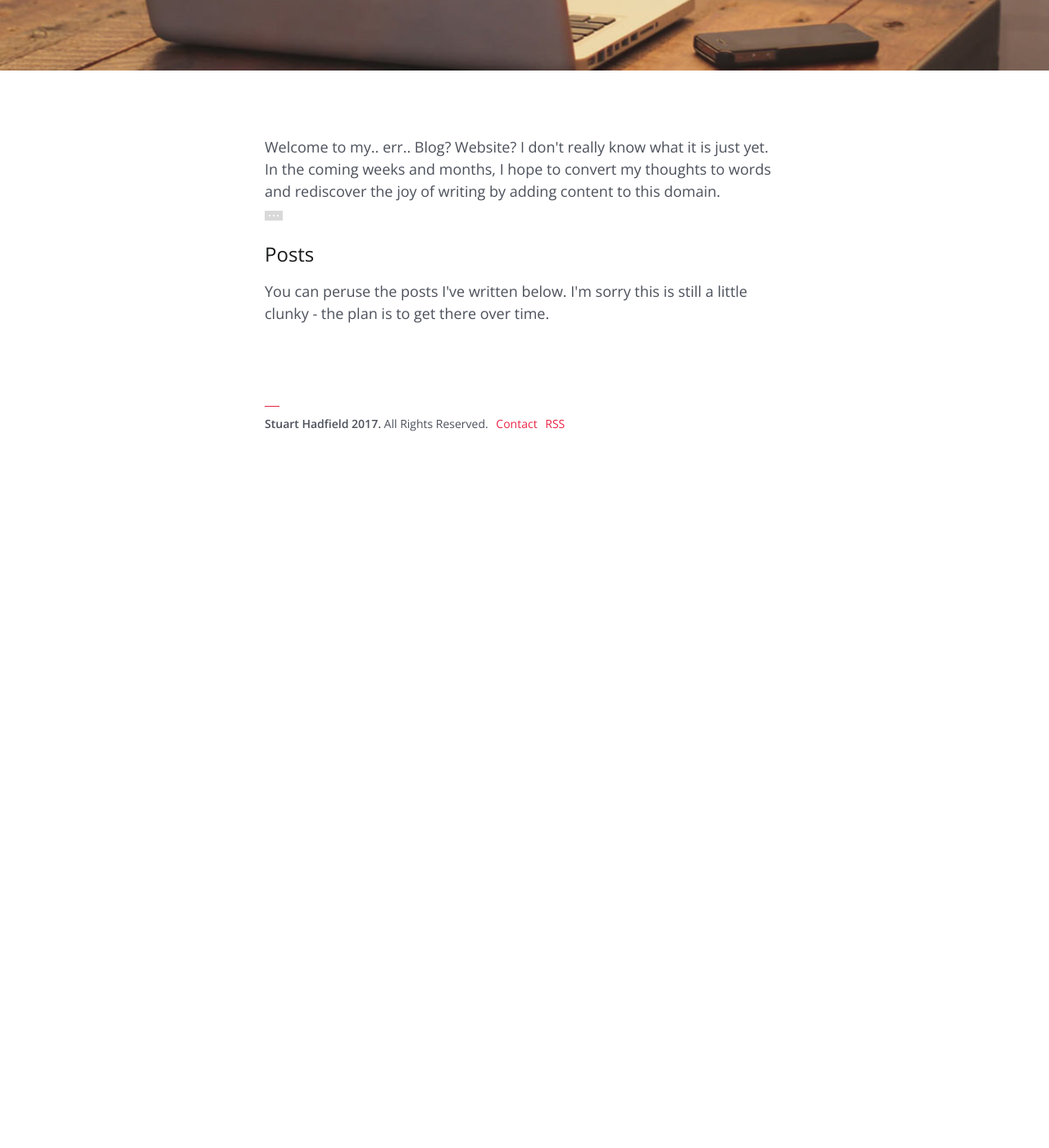
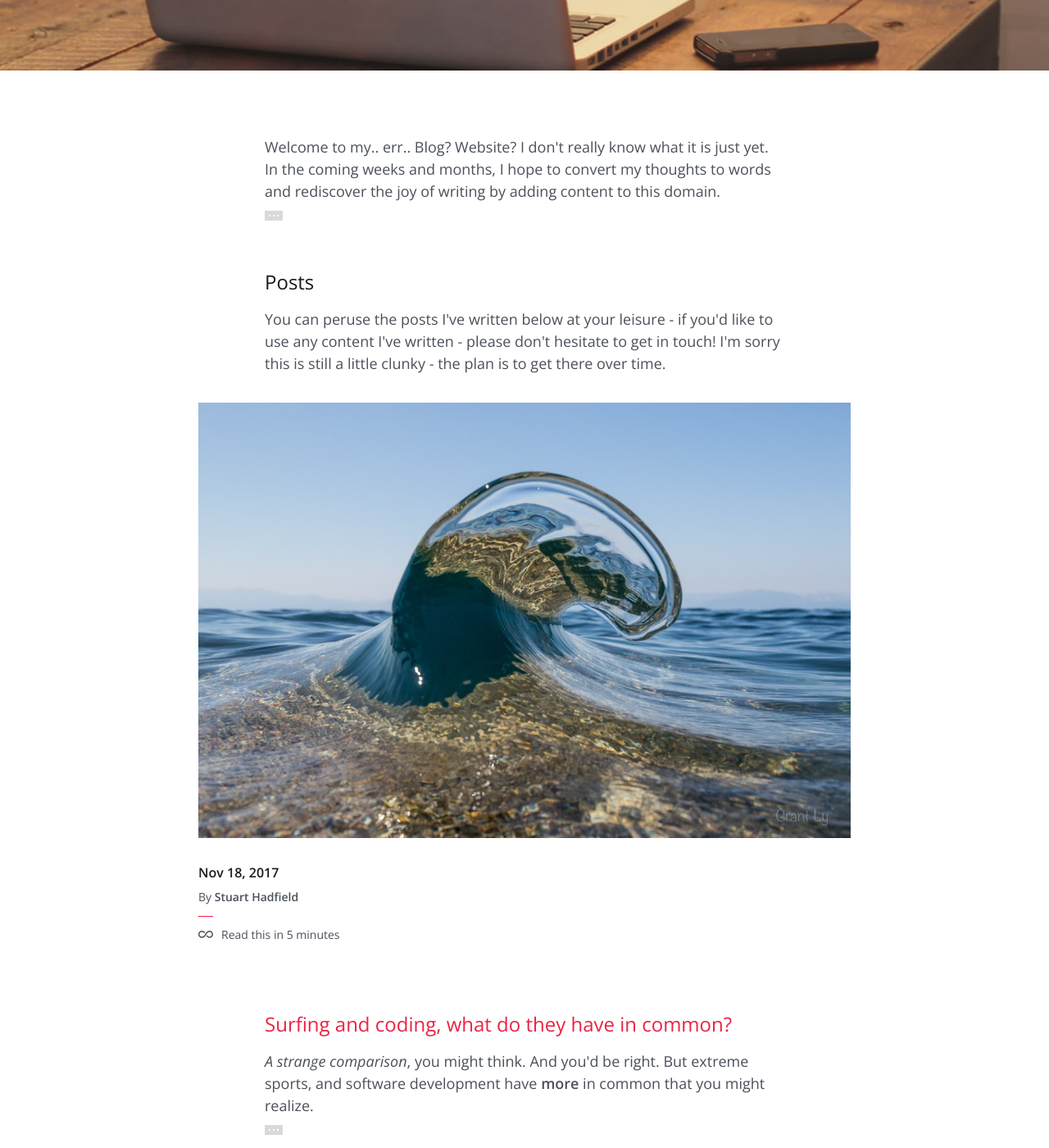
Before and after one commit to StuartHadfield/stuarthadfield.github.io, a Jekyll site: the page built from index.html, in a window 1280 px wide and 1400 px high, scrolled down 514 px. Shown: the whole window at 82% size. Built offline with Jekyll 4.4.1, drawn with Linux system fonts in a browser that asks for light colours; the list of posts is cut into pages by our own code; before the commit the page ends 1106 px from its top, so only the background shows below that; some of the changed lines change nothing that is shown.

Commit message:
november blog post

```diff
--- /dev/null
+++ b/_posts/2017-11-18-surfing-and-coding-what-do-they-have-in-common.md
@@ -0,0 +1,54 @@
+---
+
+layout:			default
+title:  		Surfing and coding, what do they have in common?
+type:			post
+navigation: 	false
+
+date:   		2017-11-18
+excerpt: 		<i>A strange comparison</i>, you might think.  And you'd be right.  But extreme sports, and software development have <b>more</b> in common that you might realize.
+categories:		posts
+gradient: 		2
+image: 			surf.jpg
+details:		true
+
+author: 		Stuart Hadfield
+bio: 			  A Zimbabwe-born, South Africa-raised Software Developer, living in Cape Town. My views are my own.
+twitter: 		"http://twitter.com/stuartcodes"
+linkedin: 	"https://za.linkedin.com/in/stuarthadfield"
+github:     "https://github.com/stuarthadfield"
+
+---
+
+
+## Shakas bru
+
+*Howsit bru, how's the swell looking?  Ja no lekker hey, had an epic sesh, got so pitted.  You should have seen my choob bru!  The water was so glassy and these sets were just firing with p-lekker barrels bru.*
+
+Okay, no one *actually* talks like that.  But, the long, salt and sun stained hair, olive skinned aesthetic is one many people aspire to emulate.  People idolize this look, it epitomizes "chill" and "cool".  Seeing surfers rip waves on clear waters, throwing out big turns and hitting the rail of every wave, and finally, coming out the water exhausted, with a Clint Eastwood-esque squint on their face, exhausted - everything about it is just so stereotypically cool right?  I bet you are already drawing your own comparisons between software development and surfing.
+
+Just look at this guy:
+
+{% include media-youtube.html file="https://www.youtube.com/watch?v=bB3UKSy6Et0" title="You get the best barrels ever dude" caption="After that you just drop in, ride the barrel, get so pitted like that" %}
+
+Okay, not true, developing software doesn't **really** stereotypically epitomize "chill" and "cool".  You may be asking, *"Stu, where are you even going with this?"*.  The point is not what each represents, but what people strive to be.
+
+### I hate surfing
+
+Okay, I don't, I *kind of* love it.  I'm really awful at it still, but it's about the most fun I can have for nothing - now that I have a wetsuit and a couple of boards.  The beach is a 20 minute drive, and the waves are generally pretty good.  The water in Cape Town is usually fairly icy, and even the nicest wetsuits aren't impenetrable, but, at least they make it bearable... Kind of.  A lot of folks wear boots and hoods too - because the brain freeze after your first duck dive really makes you question whether driving out at 6am was worth it, and the sting in your feet from the temperature adjustment after rinsing off in a lukewarm shower is so uncomfortable it's hard to compare to anything.
+
+In addition to this, it took me many, many months of falling over, and getting completely crunched from every direction by massive (okay, not *massive*) waves, before I could stand on a short board.  It took me ages, to have the confidence to drop in on a five or six foot wave.  Sometimes, I still chicken out.  For a long time, I tried to understand how to pop up on a board and didn't get it.  And when one day I clicked, my journey of surfing only just began, and from there on in I had to try and learn how to turn on a wave, and surf backhand properly, and so on and so forth.
+
+Now, there are plenty of surf schools that advertise "3 lessons and you'll be a surfer!". In reality, 3 lessons will get you standing on a longboard on foamies, it will not make you Kelly Slater.  It'll get you started, but you aren't quite ready to hit Crayfish Factory just yet.
+
+Now, I may just be a slow learner with no real knack for the sport, because I've had the three lessons *and then some* and I've been trying it for a few years now, but sometimes, I still feel like a clown paddling out and getting wiped by nearly **every** wave...  But then I look at some of my friends who've been doing this for 15 to 20 years, and realize, even they fall.  Those 3 lessons can get you started, but the journey is very long, and requires a lot of persistence, and the definition of "being able to surf" becomes a bit cloudy.  I think what makes it so interesting is that, with surfing, everything is moving beneath you.  It's not like snowboarding, or skateboarding, or even wakeboarding for that matter, because in those boardsports the surface beneath you is, for all intents and purposes, still.  With surfing, the water beneath you is unpredictable, and exciting, and different every time.
+
+### Zomg parallels are being drawn ||
+
+So, how does this relate to software development?  Well, in the same way that many people aspire to that surfer aesthetic, despite having no real knowledge of how difficult or tiresome or even unpleasant it sometimes is, everybody nowadays wants to talk AI.  Everybody wants to talk ML.  Everybody wants to talk blockchain.  Every other person wants to combine all of these to propose a new AI-based-blockchain-solution-mobile-app that will make them a billionaire.  The tech scene is exciting, and the privilege of being deeply involved in it is exciting too.
+
+But, it's hard. I've been messing around on computers for a long time, I've done the four year courses, the subjects in school, and there are still things that have me falling down - of course.  Sometimes this gets me discouraged, but then I look at some of the greats in the industry, and realise, even they make mistakes and have to learn something new every day.
+
+The tech industry moves beneath us, just like the wave moves beneath your board.  So many people want to paddle onto the tech waves, with new sets rolling in every 2 to 3 years, but so many have done a 3 week bootcamp and get sold this dream that they're now Linus Torvalds.  Eventually, it clicks - the water out here can be cold and rough, and you spend a lot of time falling over before you learn to design effective problems. The outside appeal you see presented at conferences for new ML-based solutions isn't always the reality you'll experience, just like watching the WSL highlights isn't exactly what a Sunday morning at Muizenburg will be like for you.  In the same way almost anyone can stand on a 10ft board on the foamies, almost anyone can write hello world in Python, but not everyone can take on Nazaré when it's firing, and not everyone can solve massive real world problems with code.
+
+The software industry moves fast, and being an effective developer in the industry will be a never-ending journey as such, as it is with becoming a great surfer.  If there's anything I've learnt, it's that no matter how many times you fall off your board, no matter how often you find yourself gasping for air, when you finally get that system right, and you're swallowed into the cerulean bliss and serenity of the barrel, you'll find yourself filing that memory under the section, *"coolest experiences ever"*.
--- a/index.html
+++ b/index.html
@@ -20,7 +20,7 @@ gradient:   1
 </div>
 
 <h2>Posts</h2>
-<p>You can peruse the posts I've written below.  I'm sorry this is still a little clunky - the plan is to get there over time.</p>
+<p>You can peruse the posts I've written below at your leisure - if you'd like to use any content I've written - please don't hesitate to get in touch!  I'm sorry this is still a little clunky - the plan is to get there over time.</p>
 
 {% for post in paginator.posts %}
 
```
Also changed, not shown: images/surf.jpg (added).
